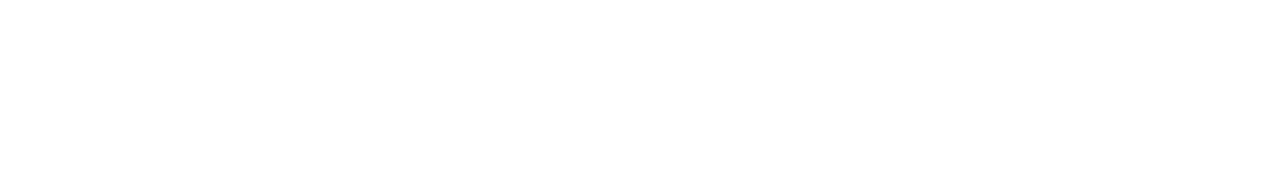
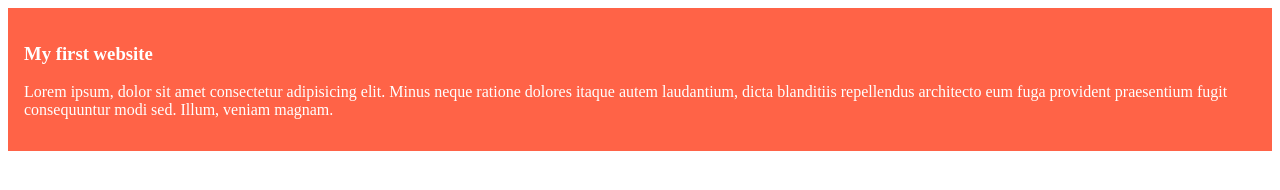
Before and after one commit to omor777/my-simple-website, a plain HTML site: page index.html in a window 1280 px wide. Drawn offline with Linux system fonts and the light colour scheme.

Commit message:
added the first blog

```diff
--- a/index.html
+++ b/index.html
@@ -4,6 +4,17 @@
     <meta charset="UTF-8" />
     <meta name="viewport" content="width=device-width, initial-scale=1.0" />
     <title>My Simple Website</title>
+    <link rel="stylesheet" href="styles/blog.css" />
   </head>
-  <body></body>
+  <body>
+    <div>
+      <h3>My first website</h3>
+      <p>
+        Lorem ipsum, dolor sit amet consectetur adipisicing elit. Minus neque
+        ratione dolores itaque autem laudantium, dicta blanditiis repellendus
+        architecto eum fuga provident praesentium fugit consequuntur modi sed.
+        Illum, veniam magnam.
+      </p>
+    </div>
+  </body>
 </html>
--- /dev/null
+++ b/styles/blog.css
@@ -0,0 +1,5 @@
+div {
+    background-color: tomato;
+    padding: 1rem;
+    color: #fff;
+}
```
